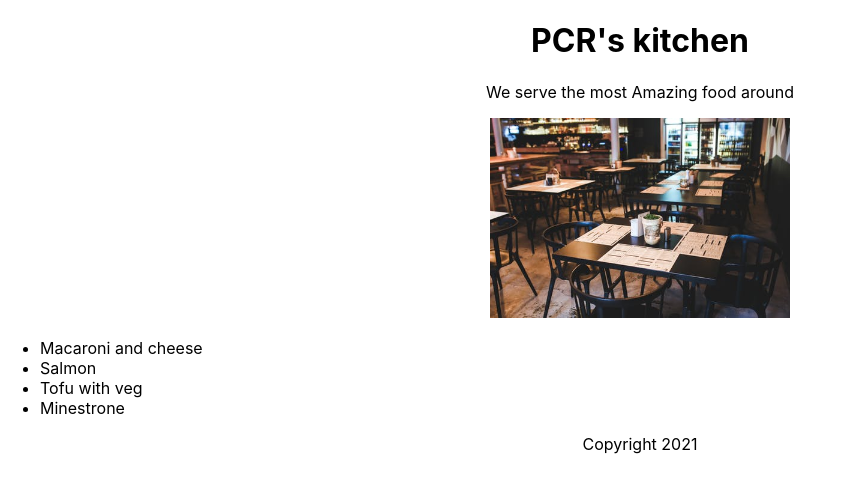
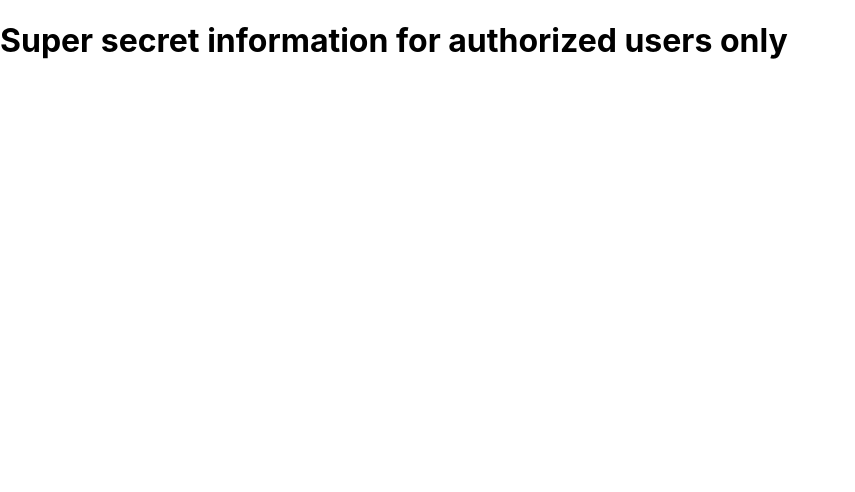
Before and after one commit to poorna99122/LinkedInLearnings_ReactEssentials, a React (Create React App) app: page / in a window 1280 px wide. Shown: the top 492 px of the page, without its empty margins (0-855 px from the left). Built offline with nearby package versions, Linux system fonts and the light colour scheme.

Commit message:
Conditional Rendering

```diff
--- a/src/App.js
+++ b/src/App.js
@@ -1,52 +1,72 @@
 import logo from "./logo.svg";
 import "./App.css";
-import Restaurant from "./Restaurant.jpg"
+import Restaurant from "./Restaurant.jpg";
 
-function Header(props) {
-  console.log(props);
-  return (
-    <header>
-      <h1>{props.Hname}'s kitchen</h1>
-    </header>
-  );
+// function Header(props) {
+//   console.log(props);
+//   return (
+//     <header>
+//       <h1>{props.Hname}'s kitchen</h1>
+//     </header>
+//   );
+// }
+
+// function Main(props) {
+//   return (
+//     <section>
+//       <p>We serve the most {props.adjective} food around</p>
+//       <img src={Restaurant} alt="Restaurant" height={200} />
+//       {/* <img src="https://github.com/poorna99122.png" alt="Restaurant" height={200} /> */}
+//       <ul style={{ textAlign: "left" }}>
+//         {props.dishes.map((dish) => (
+//           <li key={dish.id}>{dish.title}</li>
+//         ))}
+//       </ul>
+//     </section>
+//   );
+// }
+
+// function Footer(props) {
+//   return (
+//     <footer>
+//       <p>Copyright {props.year} </p>
+//     </footer>
+//   );
+// }
+
+// const dishes = ["Macaroni and cheese", "Salmon", "Tofu with veg" , "Minestrone"];
+
+// const dishObjects = dishes.map((dish,i)=>({id : 1, title : dish}));
+// console.log(dishObjects);
+
+// function App() {
+//   return (
+//     <div className="App">
+//       <Header Hname="PCR" />
+//       <Main adjective="Amazing" dishes={dishObjects} />
+//       <Footer year={new Date().getFullYear()} />
+//     </div>
+//   );
+// }
+
+function SecretComponent() {
+  return <h1> Super secret information for authorized users only </h1>;
 }
 
-function Main(props) {
-  return (
-    <section>
-      <p>We serve the most {props.adjective} food around</p>
-      <img src={Restaurant} alt="Restaurant" height={200} />
-      {/* <img src="https://github.com/poorna99122.png" alt="Restaurant" height={200} /> */}
-      <ul style={{ textAlign: "left" }}>
-        {props.dishes.map((dish) => (
-          <li key={dish.id}>{dish.title}</li>
-        ))}
-      </ul>
-    </section>
-  );
+function RegularComponent() {
+  return <h1>Everyone can see this component.</h1>;
 }
 
-function Footer(props) {
-  return (
-    <footer>
-      <p>Copyright {props.year} </p>
-    </footer>
-  );
-}
+function App(props) {
 
-const dishes = ["Macaroni and cheese", "Salmon", "Tofu with veg" , "Minestrone"];
+    return(
+      <>
+    {props.authorized ? <SecretComponent/> : <RegularComponent /> }
+      </>
+    )
 
-const dishObjects = dishes.map((dish,i)=>({id : 1, title : dish}));
-console.log(dishObjects);
 
-function App() {
-  return (
-    <div className="App">
-      <Header Hname="PCR" />
-      <Main adjective="Amazing" dishes={dishObjects} />
-      <Footer year={new Date().getFullYear()} />
-    </div>
-  );
-}
+  }
+
 
 export default App;
--- a/src/index.js
+++ b/src/index.js
@@ -19,7 +19,7 @@
 //   <AppTwo />
 // </>,
 
-<App/>,
+<App authorized={true}/>,
 
   document.getElementById("root")
 );
```
